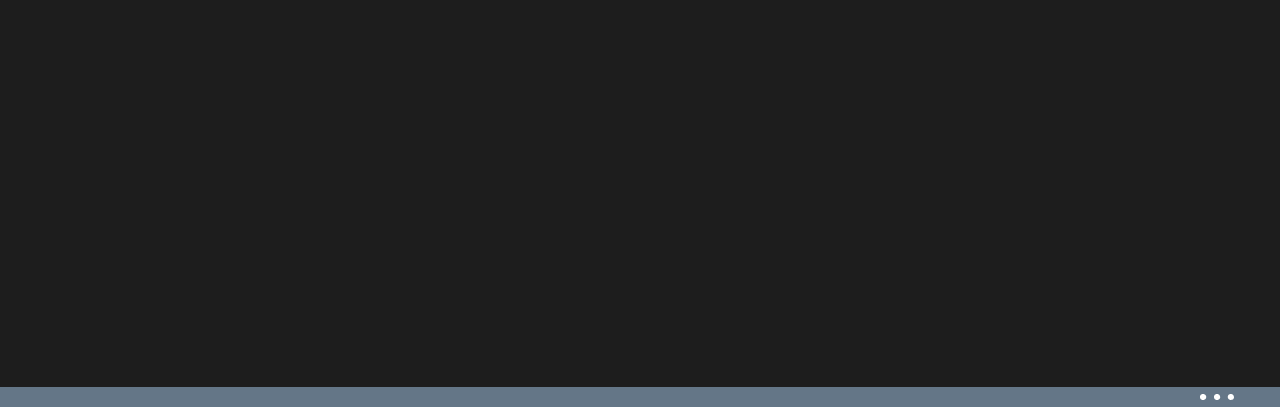
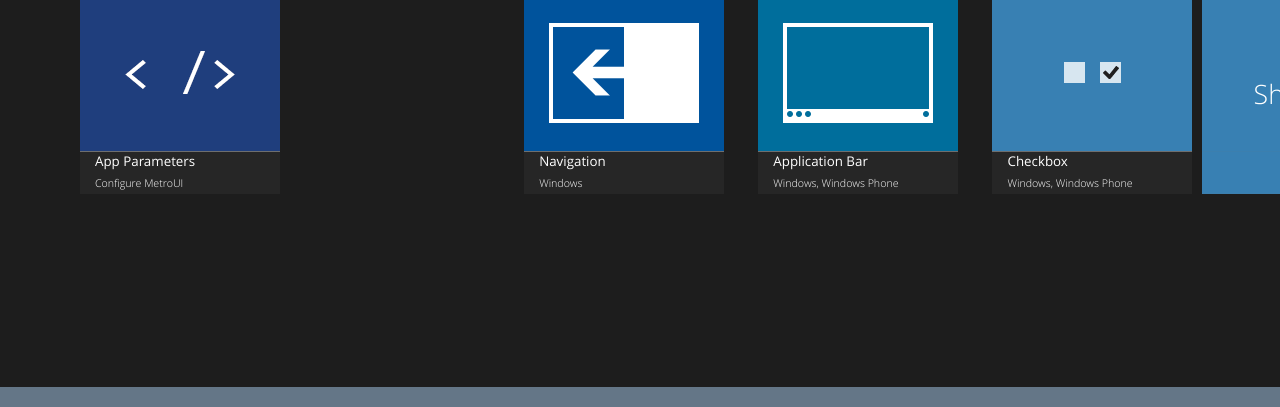
Before and after one commit to SniperGER/MetroUI, a website: page MetroUI.html in a window 1280 px wide. Shown: the part 393-800 px from the top of the page. Drawn offline with nearby package versions, Linux system fonts and the light colour scheme; files that its build step writes are made by us from their sources; files whose address does not match are found by name; a web font is replaced by a local one.

Commit message:
Fixed Grid Layout (including "Partial Height" bug)

```diff
--- a/MetroUI.html
+++ b/MetroUI.html
@@ -1,31 +1,17 @@
-<!DOCTYPE html>
 <html>
 	<head>
 		<title>MetroUI Developer Preview</title>
 		<link href='css/OpenSans.css' rel='stylesheet' type='text/css'>
 		<meta name="viewport" content="width=device-width, initial-scale=1, user-scalable=no, minimal-ui">
-
-		<!-- CSS Final Build -->
- 		<link rel="stylesheet" type="text/css" href="dist/css/MetroUI.css" />
-		<!-- LESS Development -->
-<!-- 		<script type="text/javascript"> localStorage.clear();</script> -->
-<!-- 		<link rel="stylesheet/less" type="text/css" href="src/metroui.less" /> -->
-<!--		<link rel="stylesheet/less" type="text/css" href="src/themes.less" /> -->
-
+ 		<link rel="stylesheet" type="text/css" href="build/css/MetroUI.css" />
 		<link rel="stylesheet" href="css/prettify.css" />
 		<script src="js/prettify.js"></script>
 
-		<script>
-			less = {
-				logLevel: 0
-			}
-		</script>
-<!-- 		<script src="js/lib/less-1.7.4.min.js"></script> -->
 		<script src="js/lib/jquery.js"></script>
 		<script src="js/lib/fastclick.js"></script>
 		<script src="js/lib/iscroll.js"></script>
 		<script src="js/lib/wrapper.js"></script>
-		<script src="dist/js/MetroUI.js"></script>
+		<script src="build/js/MetroUI.js"></script>
 	</head>
 	<body class="toolbar" data-theme="dark" data-color="steel" ontouchstart="" onload="prettyPrint()">
 
@@ -104,13 +90,12 @@
 			</div>
 		</div>
 
-
+		<!-- Pages -->
 		<div class="pages">
-			<div class="page" data-page="main" data-category="home">
+			<div class="page" data-page="start" data-category="start">
 				<div class="page-header">
 					<div class="pivot-header">MetroUI</div>
 				</div>
-
 				<div class="page-content">
 					<div class="page-content-wrapper">
 						<div class="scroll-content">
@@ -310,17 +295,27 @@
 											</div>
 										</div>
 								</div>
+
 							</div>
 						</div>
 					</div>
 				</div>
 			</div>
 		</div>
-
-
 		<script>
 			var MetroUI = new MetroUI({
 				optimizeIpad: true
+			});
+			$(document.body).on("beforeAnim", ".page", function() { prettyPrint() });
+			var theScroll = new IScroll('.page-content-wrapper', {
+				scrollX: true,
+				scrollY: false,
+				mouseWheel: true,
+				disableMouse: true,
+				scrollbars: 'custom',
+				interactiveScrollbars: true,
+				fadeScrollbars: true,
+				shrinkScrollbars: 'clip',
 			});
 			$('div.application-bar div.icon-help').on("click", function() {
 				//MetroUI.alert("About MetroUI","MetroUI 2.0<br>Version 2.0.0002<br>Developer Preview 2<br><br>&copy; 2014 Janik Schmidt. All rights reserved.");
@@ -343,20 +338,7 @@
 				});
 			});
 
-			$(document.body).on("beforeAnim", ".page", function() { prettyPrint() });
-
-			var theScroll = new IScroll('.page-content-wrapper', {
-				scrollX: true,
-				scrollY: false,
-				mouseWheel: true,
-				disableMouse: true,
-				scrollbars: 'custom',
-				interactiveScrollbars: true,
-				fadeScrollbars: true,
-				shrinkScrollbars: 'clip',
-			});
 			$('.application-bar .right .icon#test').on("click", function() {
-				//alert("Element: x=" + $(this).offset().left + ", y=" + $(this).offset().top + "\nWindow: w=" + window.innerWidth + ", h=" + window.innerHeight);
 				MetroUI.contextMenu({
 					target: this,
 					buttons: [
```
